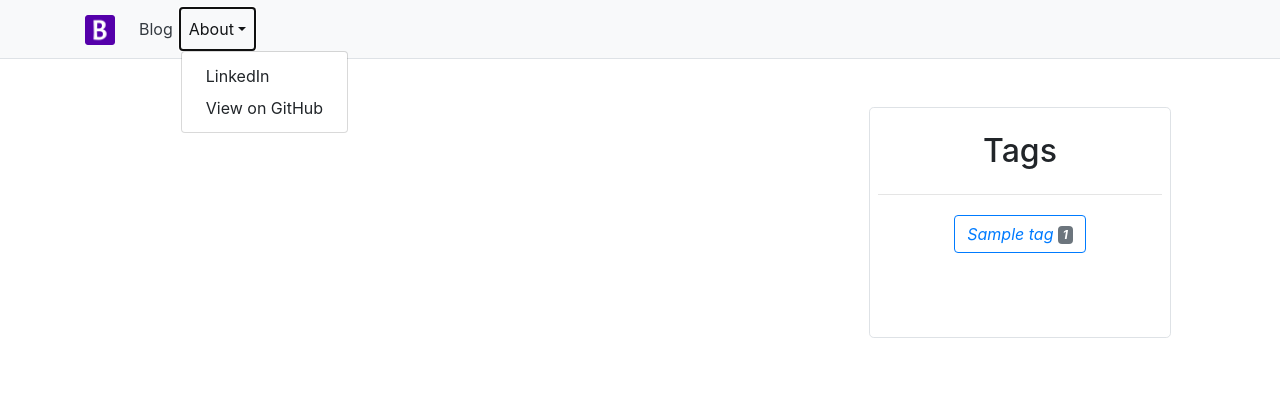
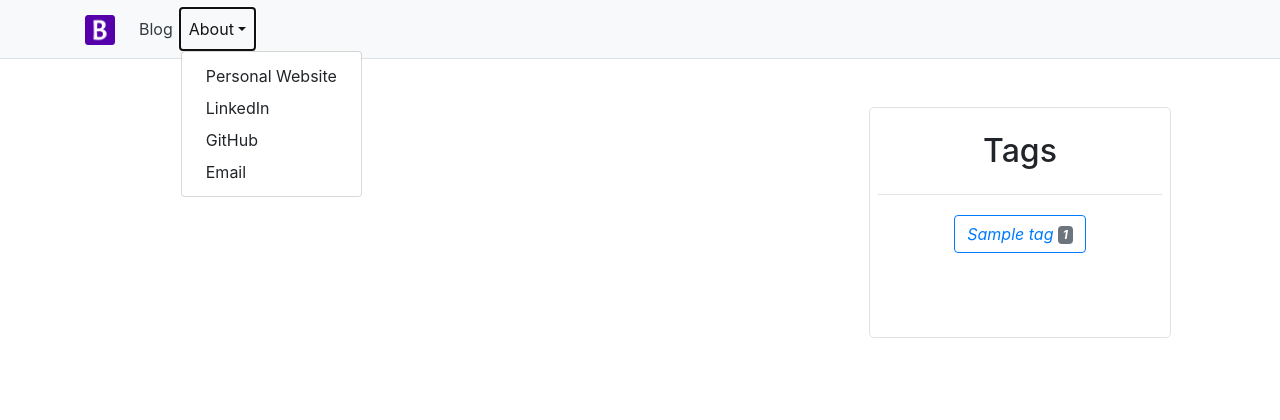
Before and after one commit to xinyuwen101/django_blog, a Django app: template templates/blog/base.html in a window 1280 px wide, after a click on "About". Shown: the top 420 px of the page. Run offline with Django 3.2, Linux system fonts and the light colour scheme; the template is opened without the code that fills it: most values are stand-ins (such as "Sample title", 1, 10 or a date in 2020); some libraries are stand-ins or nearby versions.

Commit message:
Update navbar.html

```diff
--- a/templates/blog/partials/navbar.html
+++ b/templates/blog/partials/navbar.html
@@ -19,9 +19,10 @@
                        aria-haspopup="true"
                        aria-expanded="false">About</a>
                     <div class="dropdown-menu" aria-labelledby="dropdown01">
-                        <a class="dropdown-item" href="https://www.linkedin.com/in/xywen" target="_blank">LinkedIn</a>
-                        <a class="dropdown-item"
-                           href="https://github.com/xinyuwen101/django_blog" target="_blank">View on GitHub</a>
+                        <a class="dropdown-item" href="http://www.helloxinyuwen.com" target="_blank">Personal Website</a>
+                        <a class="dropdown-item" href="https://linkedin.com/in/xywen" target="_blank">LinkedIn</a>
+                        <a class="dropdown-item" href="https://github.com/xinyuwen101/django_blog" target="_blank">GitHub</a>
+                        <a class="dropdown-item" href="mailto:me.xinyuwen@gmail.com">Email</a>
                     </div>
                 </li>
             </ul>
```
